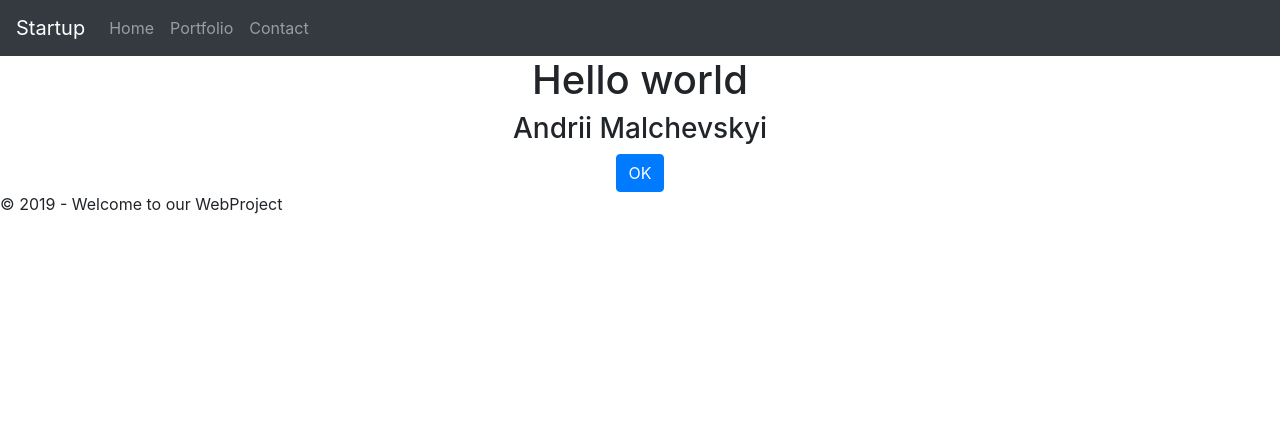
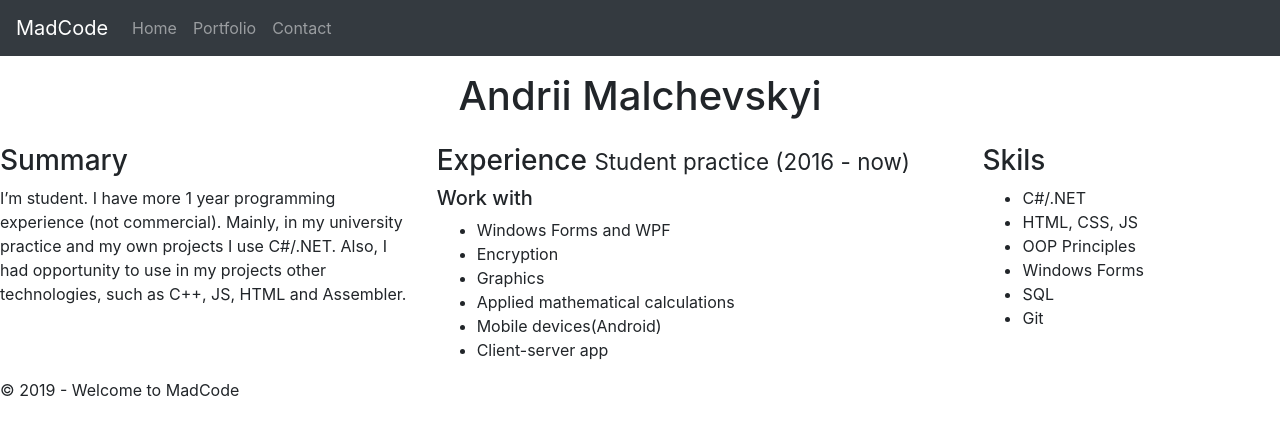
Before and after one commit to AndriiMalchevskyi/andriimalchevskyi.github.io, a plain HTML site: page index.html in a window 1280 px wide. Drawn offline with Linux system fonts and the light colour scheme.

Commit message:
Add information in index.html and contact.html

```diff
--- a/index.html
+++ b/index.html
@@ -1,12 +1,14 @@
 <!DOCTYPE html>
-<html>
+<html lang="en">
 <head>
 	<link rel="stylesheet" href="bootstrap/dist/css/bootstrap.min.css">
+	<link rel="shortcut icon" href="img/favicon.ico" type="image/x-icon">
+	<meta name="viewport" content="width=device-width, initial-scale=1">
 	<title>Home</title>
 </head>
 <body>
         <nav class="navbar navbar-expand-sm navbar-dark bg-dark">
-    	<a href="index.html" class="navbar-brand">Startup</a>
+    	<a href="index.html" class="navbar-brand">MadCode</a>
     	<button class="navbar-toggler" data-toggle="collapse" data-target="#navbarMenu">
             <span class="navbar-toggler-icon"></span>
         </button>
@@ -25,16 +27,47 @@
         </div>
     </nav>
 
-	<div class="conteiner body-content">
-		<div align="center">
-			<h1>Hello world</h1>
-			<h3>Andrii Malchevskyi</h3>
-			<button type="button" class="btn btn-primary">OK</button>
+	<div class="conteiner-fluid">
+		<div class="row">
+			<dir class="col-md-12">
+				<h1 class="text-center">Andrii Malchevskyi</h1>
+			</dir>
+		</div>
+		<div class="row">
+			<div class="col-md-4">
+				<h3>Summary</h3>
+				<p>
+					I’m student. I have more 1 year programming experience (not commercial). Mainly, in my university practice and my own projects I use C#/.NET. Also, I had opportunity to use in my projects other technologies, such as C++, JS, HTML and Assembler.
+				</p>
+			</div>
+			<div class="col-md-5">
+				<h3>Experience <small>Student practice (2016 - now)</small></h3>
+				<h5>Work with</h5>
+				<ul>
+					<li>Windows Forms and WPF</li>
+					<li>Encryption</li>
+					<li>Graphics</li>
+					<li>Applied mathematical calculations</li>
+					<li>Mobile devices(Android)</li>
+					<li>Client-server app</li>
+				</ul>
+			</div>
+			<div class="col-md-3">
+				<h3>Skils</h3>
+				<ul>
+					<li>C#/.NET</li>
+					<li>HTML, CSS, JS</li>
+					<li>OOP Principles</li>
+					<li>Windows Forms</li>
+					<li>SQL</li>
+					<li>Git</li>
+				</ul>
+			</div>
 		</div>
 	</div>
 
 	<footer>
-        <p>&copy; 2019 - Welcome to our WebProject</p>
+        <p>&copy; 2019 - Welcome to MadCode</p>
     </footer>
 
 	<script src="jquery/dist/jquery.min.js"></script>
```
Also changed, not shown: contact.html (+23 -6 lines), portfolio.html (+10 -5 lines), img/favicon.ico (added).
